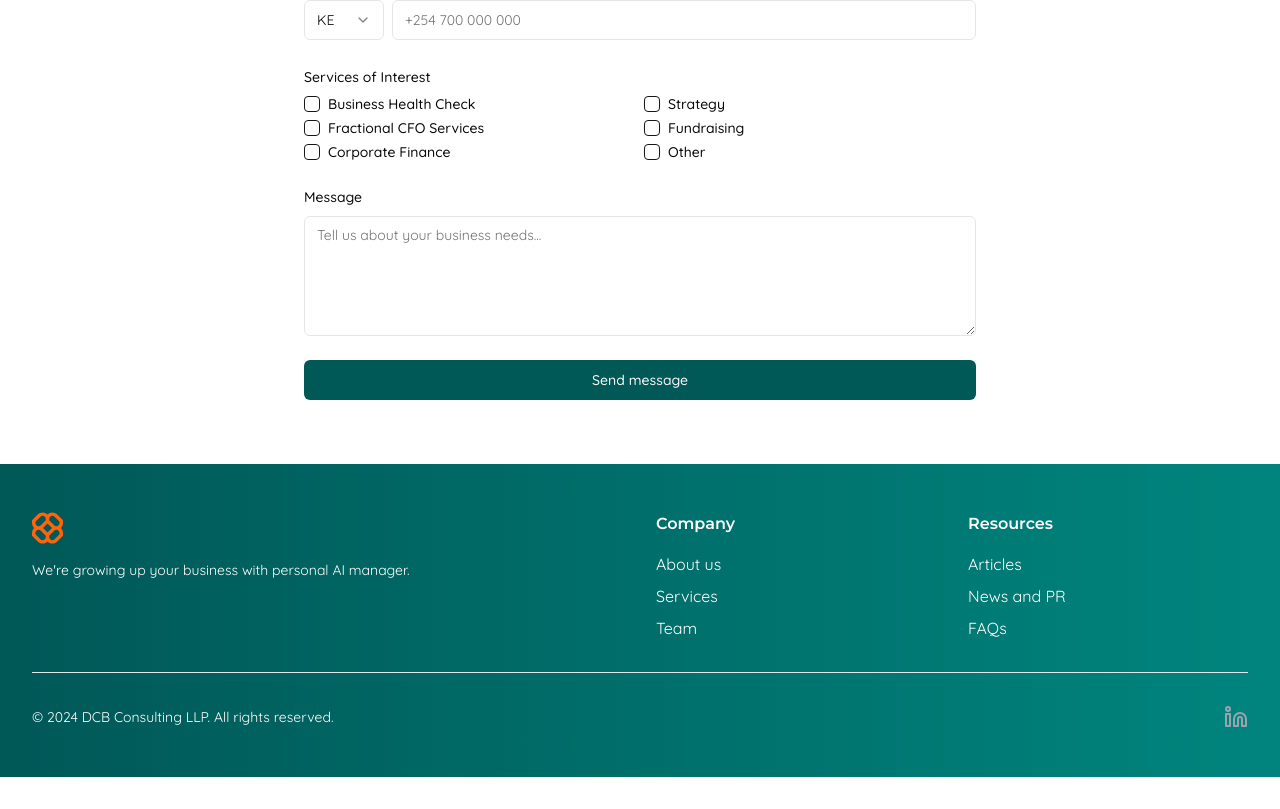
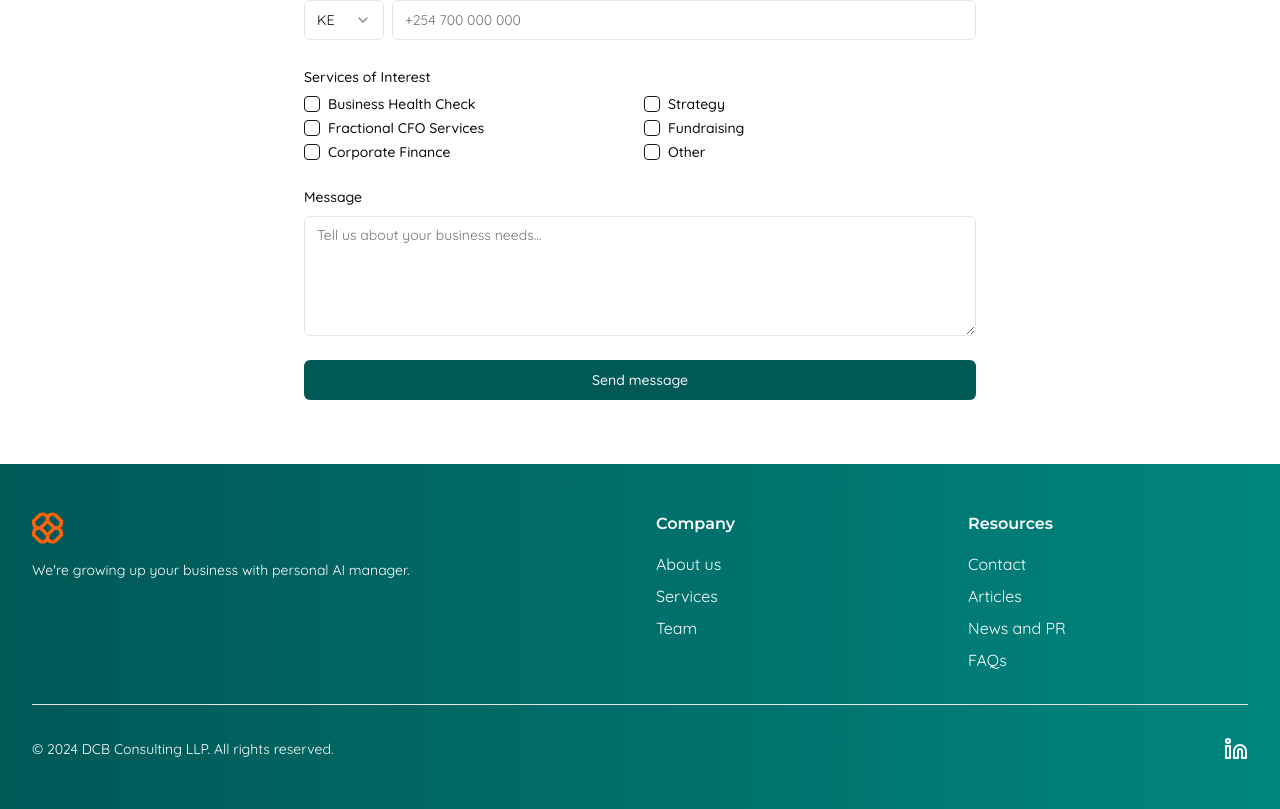
Before and after one commit to Aliwah1403/DCB-Redesign, a React (Vite) app: page /contact-us in a window 1280 px wide. Shown: the part 1294-2103 px from the top of the page. Before the commit the page ends 2071 px from the top, so only its background shows below. Built offline with nearby package versions, Linux system fonts and the light colour scheme.

Commit message:
refactor(footer): Changed some links on the footer component

```diff
--- a/src/components/footer-design-1.jsx
+++ b/src/components/footer-design-1.jsx
@@ -22,12 +22,12 @@
                 </a>
               </li>
               <li>
-                <a href="#" className="hover:text-gray-900">
+                <a href="/#services" className="hover:text-gray-900">
                   Services
                 </a>
               </li>
               <li>
-                <a href="#" className="hover:text-gray-900">
+                <a href="/#team" className="hover:text-gray-900">
                   Team
                 </a>
               </li>
@@ -37,8 +37,19 @@
             <h3 className="font-semibold mb-4">Resources</h3>
             <ul className="space-y-2">
               <li>
+                <a href="/contact-us" className="hover:text-gray-900">
+                  Contact
+                </a>
+              </li>
+
+              <li>
                 <a href="/articles" className="hover:text-gray-900">
                   Articles
+                </a>
+              </li>
+              <li>
+                <a href="/articles" className="hover:text-gray-900">
+                  News and PR
                 </a>
               </li>
 
--- a/src/components/footer-w-bg.jsx
+++ b/src/components/footer-w-bg.jsx
@@ -17,17 +17,17 @@
             <h3 className="font-semibold mb-4">Company</h3>
             <ul className="space-y-2">
               <li>
-                <a href="#" className="hover:text-gray-900">
+                <a href="/about" className="hover:text-gray-900">
                   About us
                 </a>
               </li>
               <li>
-                <a href="#" className="hover:text-gray-900">
+                <a href="/#services" className="hover:text-gray-900">
                   Services
                 </a>
               </li>
               <li>
-                <a href="#" className="hover:text-gray-900">
+                <a href="/#team" className="hover:text-gray-900">
                   Team
                 </a>
               </li>
@@ -37,12 +37,17 @@
             <h3 className="font-semibold mb-4">Resources</h3>
             <ul className="space-y-2">
               <li>
-                <a href="#" className="hover:text-gray-900">
+                <a href="/contact-us" className="hover:text-gray-900">
+                  Contact
+                </a>
+              </li>
+              <li>
+                <a href="/articles" className="hover:text-gray-900">
                   Articles
                 </a>
               </li>
               <li>
-                <a href="#" className="hover:text-gray-900">
+                <a href="/articles" className="hover:text-gray-900">
                   News and PR
                 </a>
               </li>
@@ -59,7 +64,7 @@
             &copy; 2024 DCB Consulting LLP. All rights reserved.
           </p>
           <div className="flex space-x-4 mt-4 sm:mt-0">
-            <a href="#" className="text-gray-400 hover:text-gray-500">
+            <a href="#" className="text-white">
               <span className="sr-only">LinkedIn</span>
               <Linkedin className="h-6 w-6" />
             </a>
```
